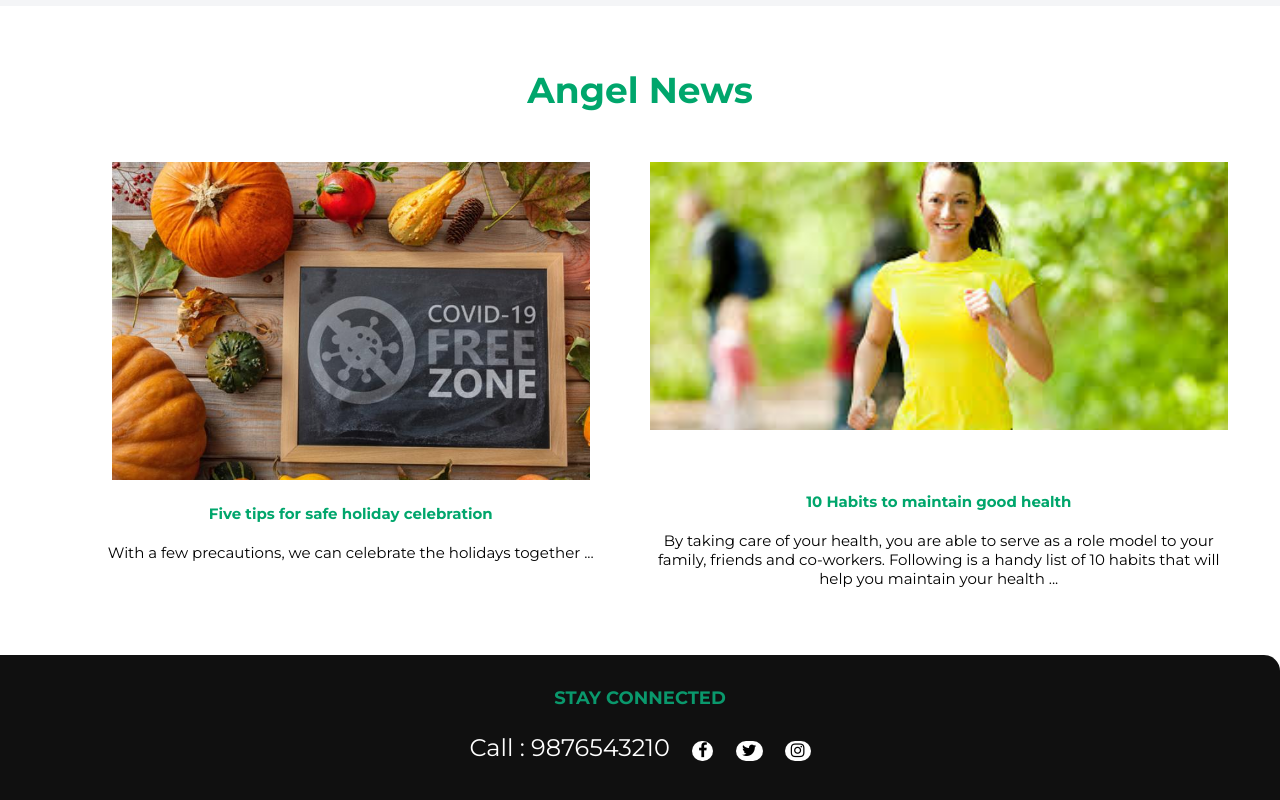
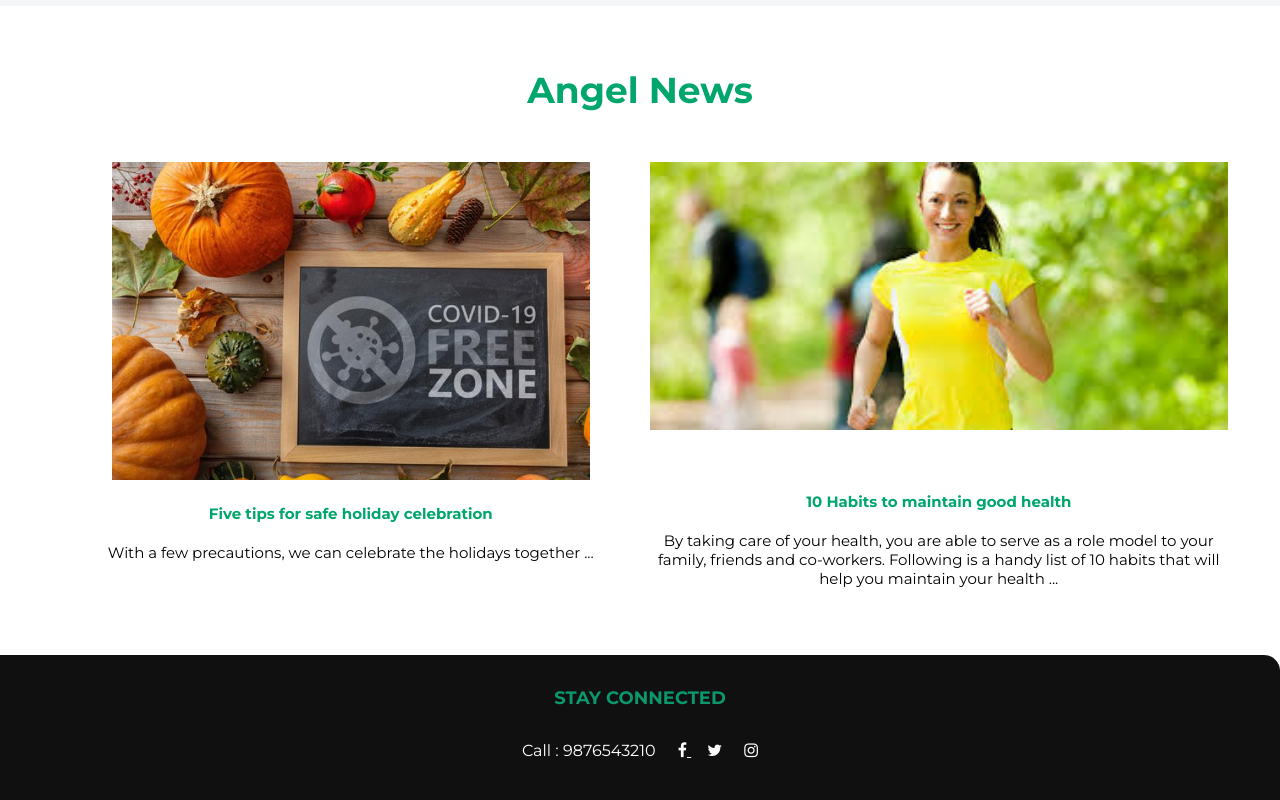
Before and after one commit to someshwargupta/Interactive-website-for-community-health, a plain HTML site: page index.html in a window 1280 px wide. Shown: the part 1437-2237 px from the top of the page. Drawn offline with Linux system fonts and the light colour scheme.

Commit message:
Fix footer

```diff
--- a/index.html
+++ b/index.html
@@ -78,16 +78,16 @@
 
   <ul class="social-links list-non-bullet">
       <li class="list-item-inline">
-        <a href="tel:987-654-3210" class="link-no-decoration">Call : 9876543210</a></li>
+        <a href="tel:987-654-3210" class="link-no-decoration button">Call : 9876543210</a></li>
       <li class="list-item-inline">
-          <button class="button"><i class="fa fa-facebook" aria-hidden="true"></i>
-          </button>
+          <a href="\" target="_blank" class="button"><i class="fa fa-facebook" aria-hidden="true"></i>
+          </a>
       </li>
       <li class="list-item-inline">
-          <button class="button"><i class="fa fa-twitter" aria-hidden="true"></i></button>
+          <a href="\" target="_blank" class="button"><i class="fa fa-twitter" aria-hidden="true"></i></a>
       </li>
       <li class="list-item-inline">
-          <button class="button"><i class="fa fa-instagram" aria-hidden="true"></i></button>
+          <a href="\" target="_blank" class="button"><i class="fa fa-instagram" aria-hidden="true"></i></a>
       </li>
   </ul>
 </footer>
--- a/styles.css
+++ b/styles.css
@@ -201,14 +201,13 @@ hr {
     padding-inline-start: 0px;
 }
 .footer .button{
-    background-color: white;
+    color: white;
     font-size: 1rem;
-    border-radius: 2rem;
     border: none;
     cursor: pointer;
 }
 .footer .button:hover{
-    background-color: rgb(182, 176, 176);
+    color: rgb(100, 226, 106);
 }
 .input-container{
     float: right;
```
